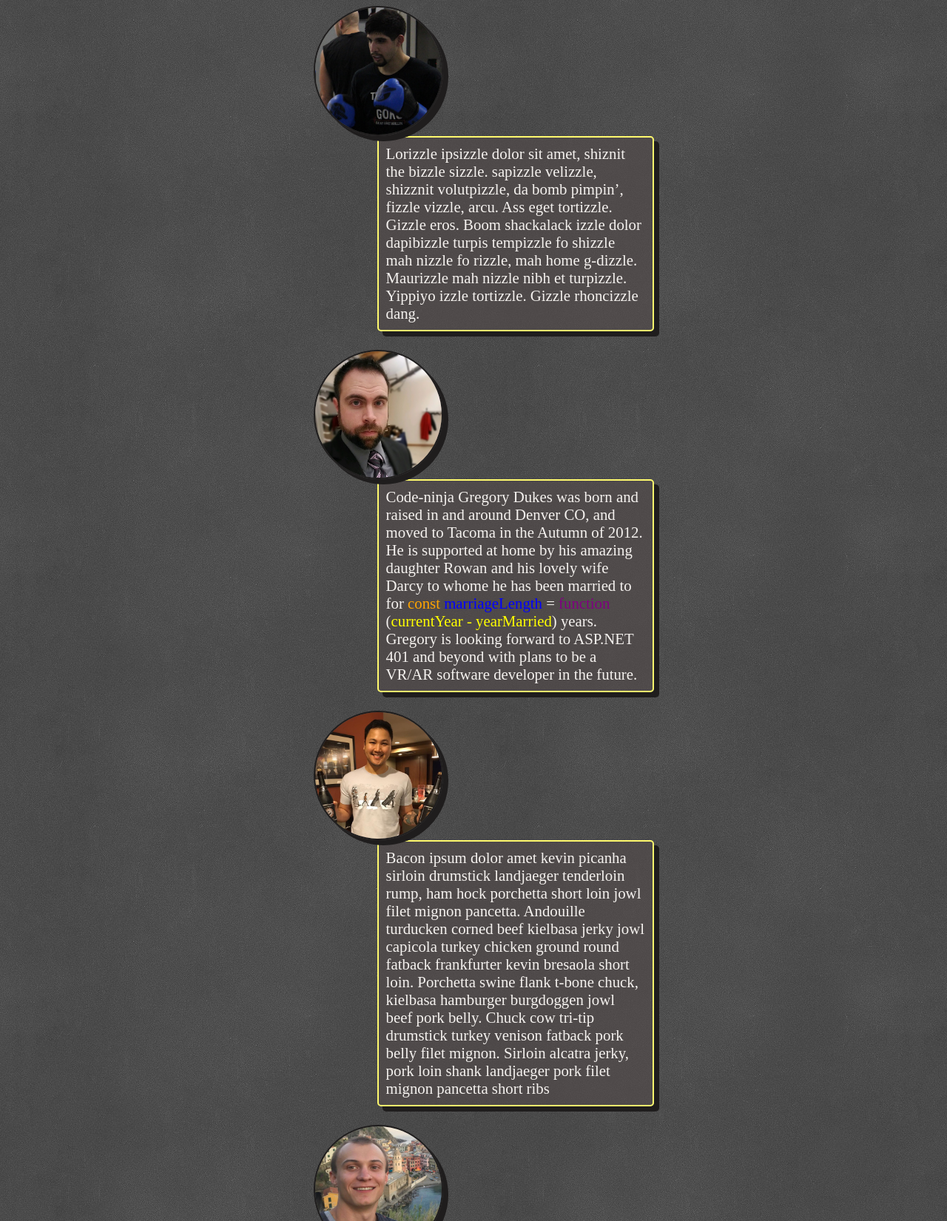
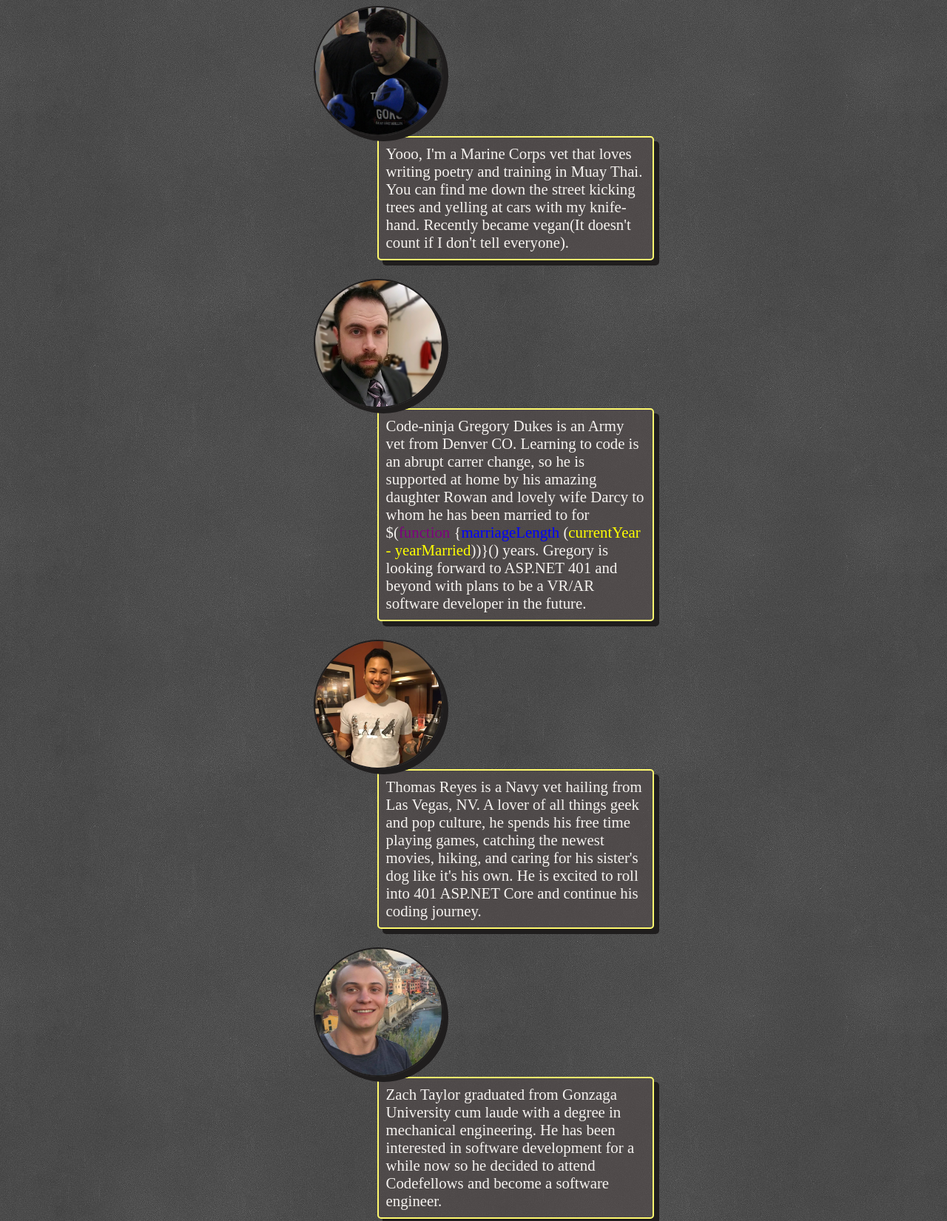
Before and after one commit to ztaylor2/seattle-building-permit-map, a website: page public/index.html in a window 1280 px wide. Shown: the part 765-2416 px from the top of the page at 74% size. Drawn offline with nearby package versions, Linux system fonts and the light colour scheme; some packages are replaced by stand-ins of ours; no server answers; a script that the page names is missing.

Commit message:
added bios

```diff
--- a/public/index.html
+++ b/public/index.html
@@ -75,10 +75,10 @@
 
         <section class="about-us" id="about">
           <ul class="aboutUs">
-            <li><img src="img/brandon.jpg" /><p>Lorizzle ipsizzle dolor sit amet, shiznit the bizzle sizzle. sapizzle velizzle, shizznit volutpizzle, da bomb pimpin’, fizzle vizzle, arcu. Ass eget tortizzle. Gizzle eros. Boom shackalack izzle dolor dapibizzle turpis tempizzle fo shizzle mah nizzle fo rizzle, mah home g-dizzle. Maurizzle mah nizzle nibh et turpizzle. Yippiyo izzle tortizzle. Gizzle rhoncizzle dang.</p></li>
-            <li><img src="img/gregory.jpg" /><p>Code-ninja Gregory Dukes was born and raised in and around Denver CO, and moved to Tacoma in the Autumn of 2012. He is supported at home by his amazing daughter Rowan and his lovely wife Darcy to whome he has been married to for <span style="color:orange;">const</span> <span style="color:blue;">marriageLength</span> = <span style="color:purple;">function</span> (<span style="color:yellow;">currentYear - yearMarried</span>) years. Gregory is looking forward to ASP.NET 401 and beyond with plans to be a VR/AR software developer in the future.</p></li>
-            <li><img src="img/tom.jpg" /><p>Bacon ipsum dolor amet kevin picanha sirloin drumstick landjaeger tenderloin rump, ham hock porchetta short loin jowl filet mignon pancetta. Andouille turducken corned beef kielbasa jerky jowl capicola turkey chicken ground round fatback frankfurter kevin bresaola short loin. Porchetta swine flank t-bone chuck, kielbasa hamburger burgdoggen jowl beef pork belly. Chuck cow tri-tip drumstick turkey venison fatback pork belly filet mignon. Sirloin alcatra jerky, pork loin shank landjaeger pork filet mignon pancetta short ribs </p></li>
-            <li><img src="img/zach.jpg" /><p>Zombie ipsum reversus ab viral inferno, nam rick grimes malum cerebro. De carne lumbering animata corpora quaeritis. Summus brains sit , morbo vel maleficia? De apocalypsi gorger omero undead survivor dictum mauris. Hi mindless mortuis soulless creaturas, imo evil stalking monstra adventus resi dentevil vultus comedat cerebella viventium.</p></li>
+            <li><img src="img/brandon.jpg" /><p>Yooo, I'm a Marine Corps vet that loves writing poetry and training in Muay Thai. You can find me down the street kicking trees and yelling at cars with my knife-hand. Recently became vegan(It doesn't count if I don't tell everyone).</p></li>
+            <li><img src="img/gregory.jpg" /><p>Code-ninja Gregory Dukes is an Army vet from Denver CO. Learning to code is an abrupt carrer change, so he is supported at home by his amazing daughter Rowan and lovely wife Darcy to whom he has been married to for $(<span style="color:purple;">function</span> {<span style="color:blue;">marriageLength</span> (<span style="color:yellow;">currentYear - yearMarried</span>))}() years. Gregory is looking forward to ASP.NET 401 and beyond with plans to be a VR/AR software developer in the future.</p></li>
+            <li><img src="img/tom.jpg" /><p>Thomas Reyes is a Navy vet hailing from Las Vegas, NV. A lover of all things geek and pop culture, he spends his free time playing games, catching the newest movies, hiking, and caring for his sister's dog like it's his own. He is excited to roll into 401 ASP.NET Core and continue his coding journey.</p></li>
+            <li><img src="img/zach.jpg" /><p>Zach Taylor graduated from Gonzaga University cum laude with a degree in mechanical engineering. He has been interested in software development for a while now so he decided to attend Codefellows and become a software engineer.</p></li>
           </ul>
 
         </section>
```
